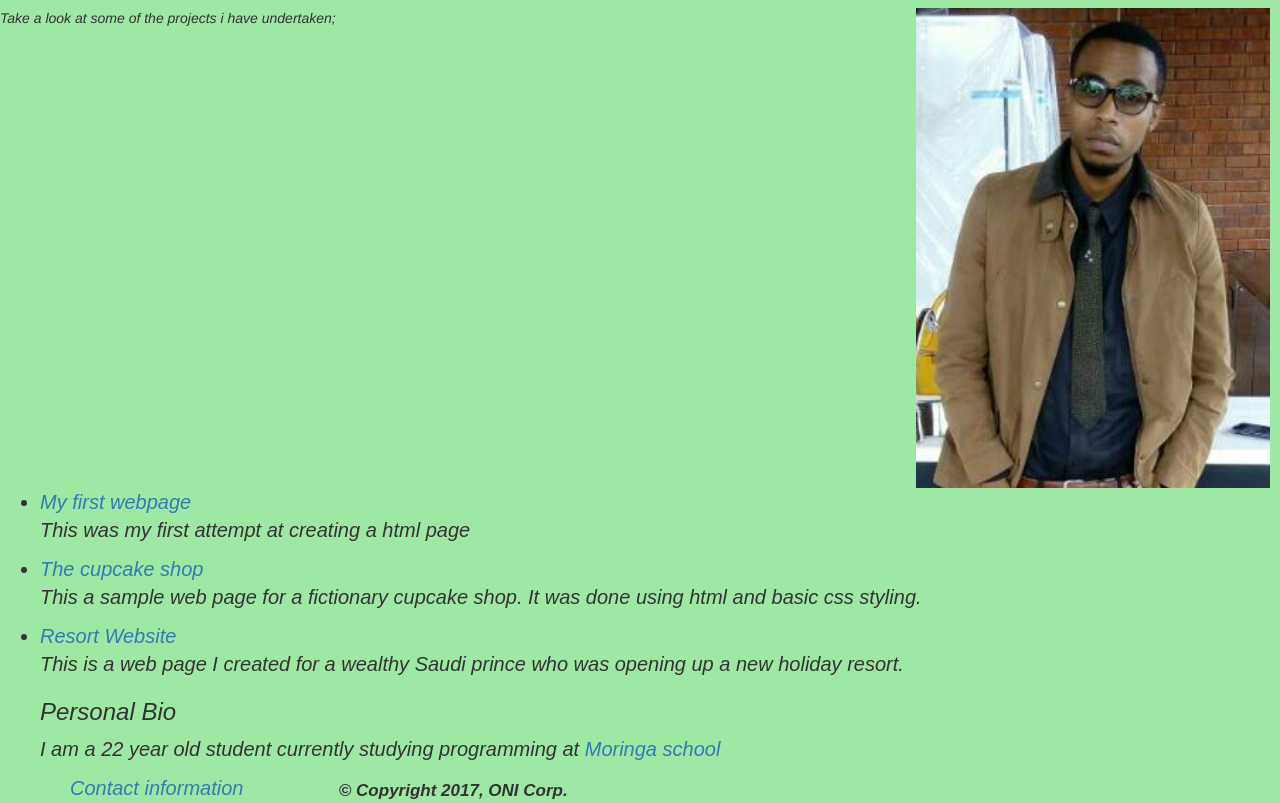
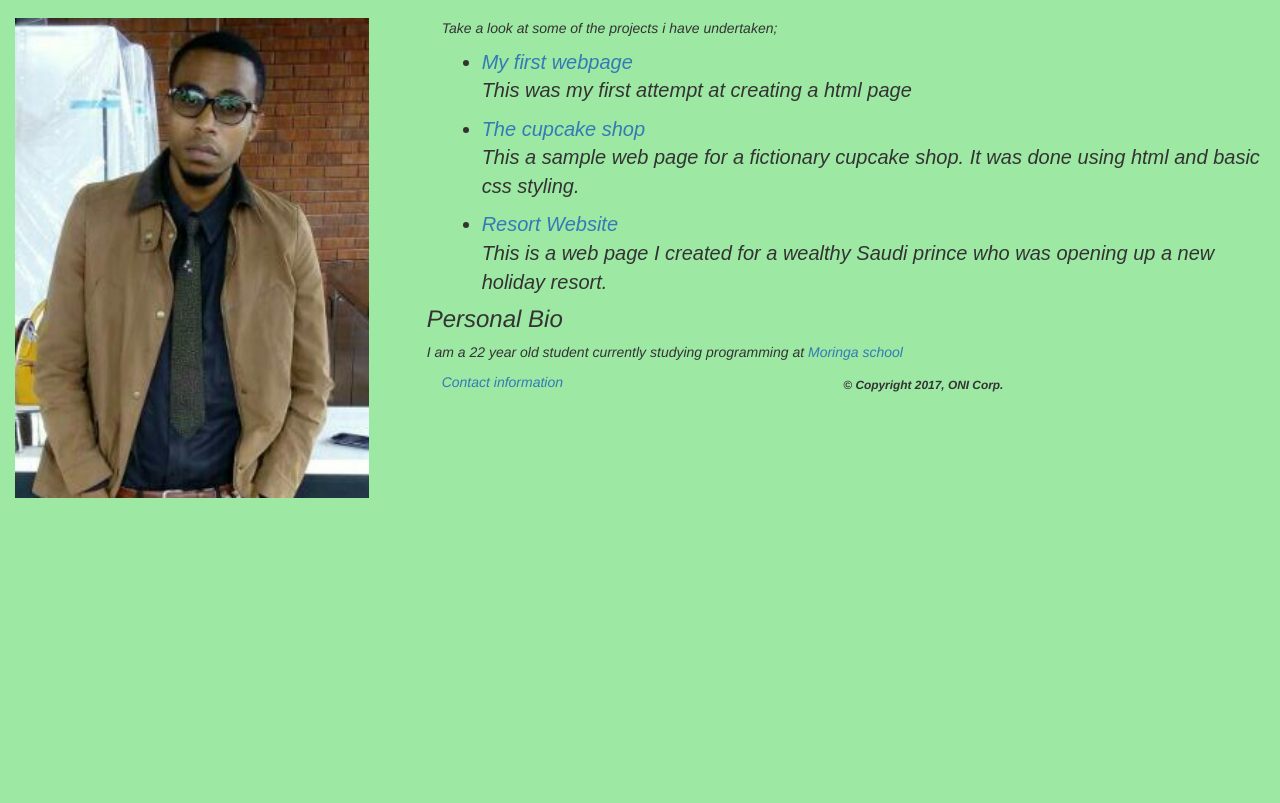
Before and after one commit to iyke254/iyke254.github.io, a plain HTML site: page index.html in a window 1280 px wide. Shown: the part 153-956 px from the top of the page. After the commit the page ends 800 px from the top, so only its background shows below. Drawn offline with Linux system fonts and the light colour scheme.

Commit message:
fix bugs

```diff
--- a/css/styles.css
+++ b/css/styles.css
@@ -1,7 +1,3 @@
-img {
-  float: right;
-  margin-right: 10px;
-}
 .list{
   font-family: Arial, Helvetica, sans-serif;
 }
--- a/index.html
+++ b/index.html
@@ -5,7 +5,7 @@
   <title>PORTFOLIO</title>
   <meta charset="utf-8">
   <meta name="viewport" content="width=device-width, initial scale=1">
-  <link rel="stylesheet" href="css/bootstrap.min.css">
+  <link rel="stylesheet" href="css/bootstrap.css">
   <link rel="stylesheet" href="css/styles.css" type="text/css">
 </head>
 
@@ -15,8 +15,11 @@
     <h1><em>ISAAC NDERI ONYANGO</em></h1>
     <h2><span="highlight">Web Programmer</span></h2>
   </div>
-  <img src="me2.jpg" style="height:480px">
-  <p><em>Take a look at some of the projects i have undertaken<em>;</p>
+  <div class="col-md-4">
+    <img src="me2.jpg" style="height:480px">
+  </div>
+  <div class="col-md-8">
+    <p><em>Take a look at some of the projects i have undertaken<em>;</p>
         <ul>
           <div class="list">
           <li>
@@ -37,6 +40,8 @@
               <p>This is a web page I created for a wealthy Saudi prince who was opening up a new holiday resort.
               </p>
           </li>
+        </div>
+      </div>
       <div class="sidebar">
         <h3>Personal Bio</h3>
           <p>I am a 22 year old student currently studying programming at <a href="http://moringaschool.com/"> Moringa school<a/></p>
```
